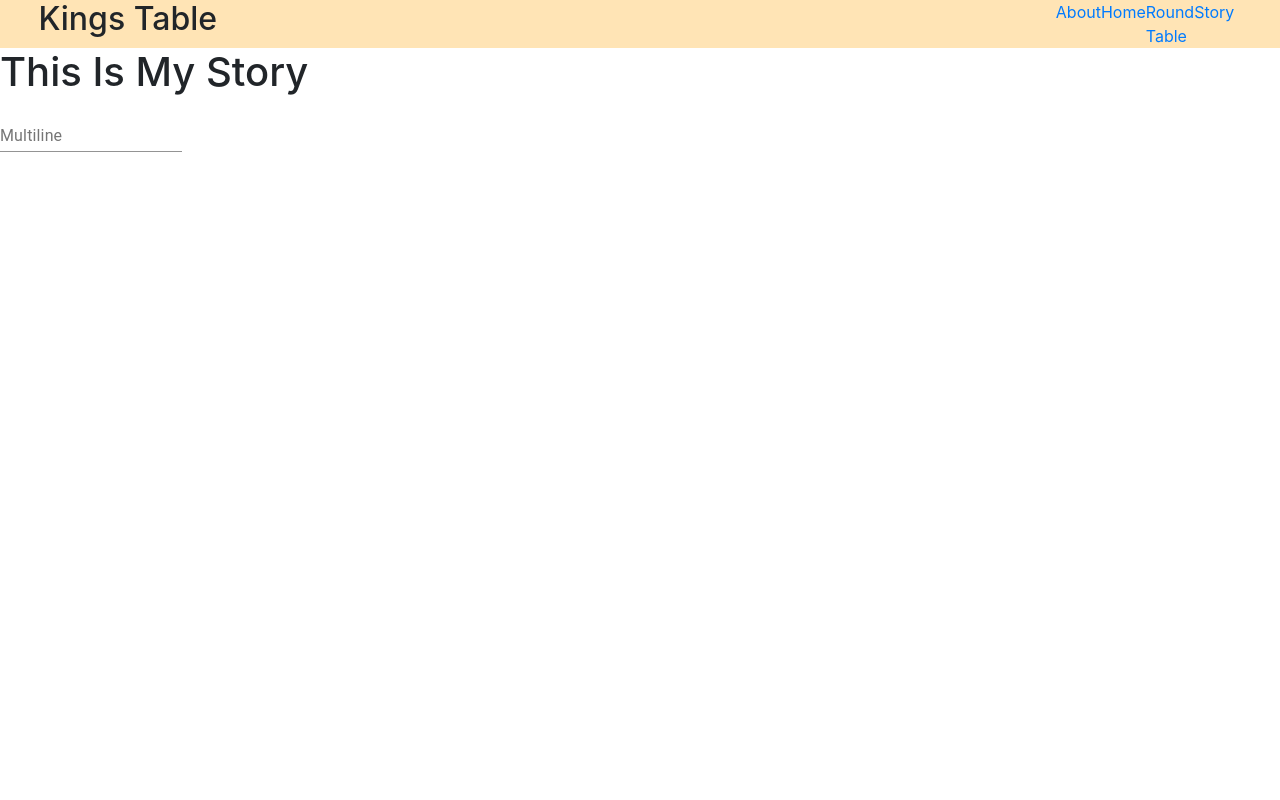
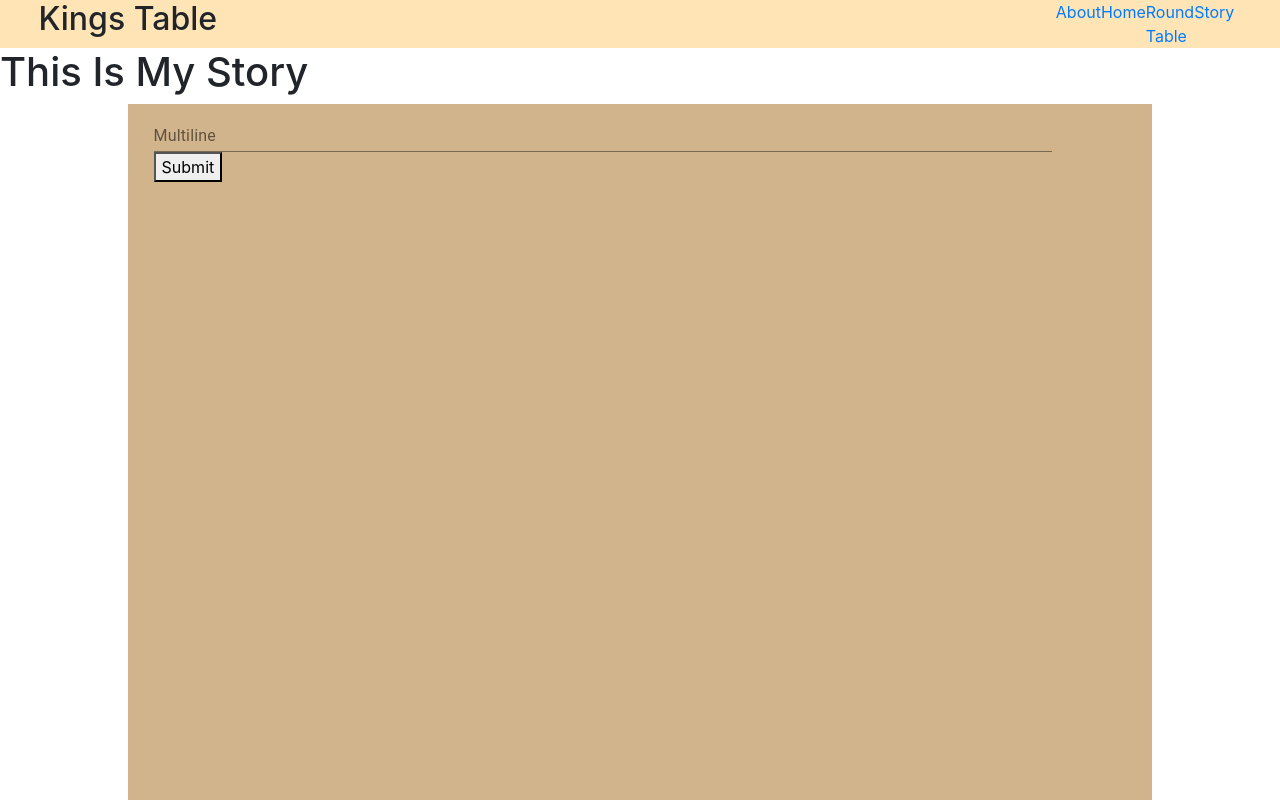
Before and after one commit to westongb/roundtable2, a React (Create React App) app in the folder src/: page /story in a window 1280 px wide. Shown: the top 800 px of the page. Built offline with nearby package versions, Linux system fonts and the light colour scheme; the HTML template or start-up script is replaced by a standard one.

Commit message:
start hosting

```diff
--- a/src/Components/Story.css
+++ b/src/Components/Story.css
@@ -1,3 +1,12 @@
-#classform{
+.storyform{
+    height: 1000px;
+    width: 80%;
+    background-color: tan;
+    margin-left: 10%;
+    padding-left: 2%;
+}
 
+.storyField  {
+    width: 90%;
+    margin-left: 10%;
 }
--- a/src/Components/Story.js
+++ b/src/Components/Story.js
@@ -3,8 +3,14 @@ import { BrowserRouter as Router, Route, Link } from "react-router-dom";
 import InputField from "./FormInput";
 import { makeStyles } from '@material-ui/core/styles';
 import TextField from '@material-ui/core/TextField';
+import './Story.css';
 
 export default function Story() {
+
+
+  const  [story, setStory] = useState("");
+
+
 
 
     return (<div>
@@ -12,12 +18,15 @@ export default function Story() {
         <form className='storyform' noValidate autoComplete="off">
         <TextField
           id="standard-multiline-flexible"
+          className='storyField'
           label="Multiline"
           multiline
-          rowsMax="4"
-        //   value={value}
-        //   onChange={handleChange}
+          rowsMax="40"
+          value={story}
+          onChange={e => setStory(e.target.value)}
         />
+        <br></br>
+        <button>Submit</button>
         </form>
     </div>
 
```
Also changed, not shown: 2 other files (tests, documents, lock files or other folders).
